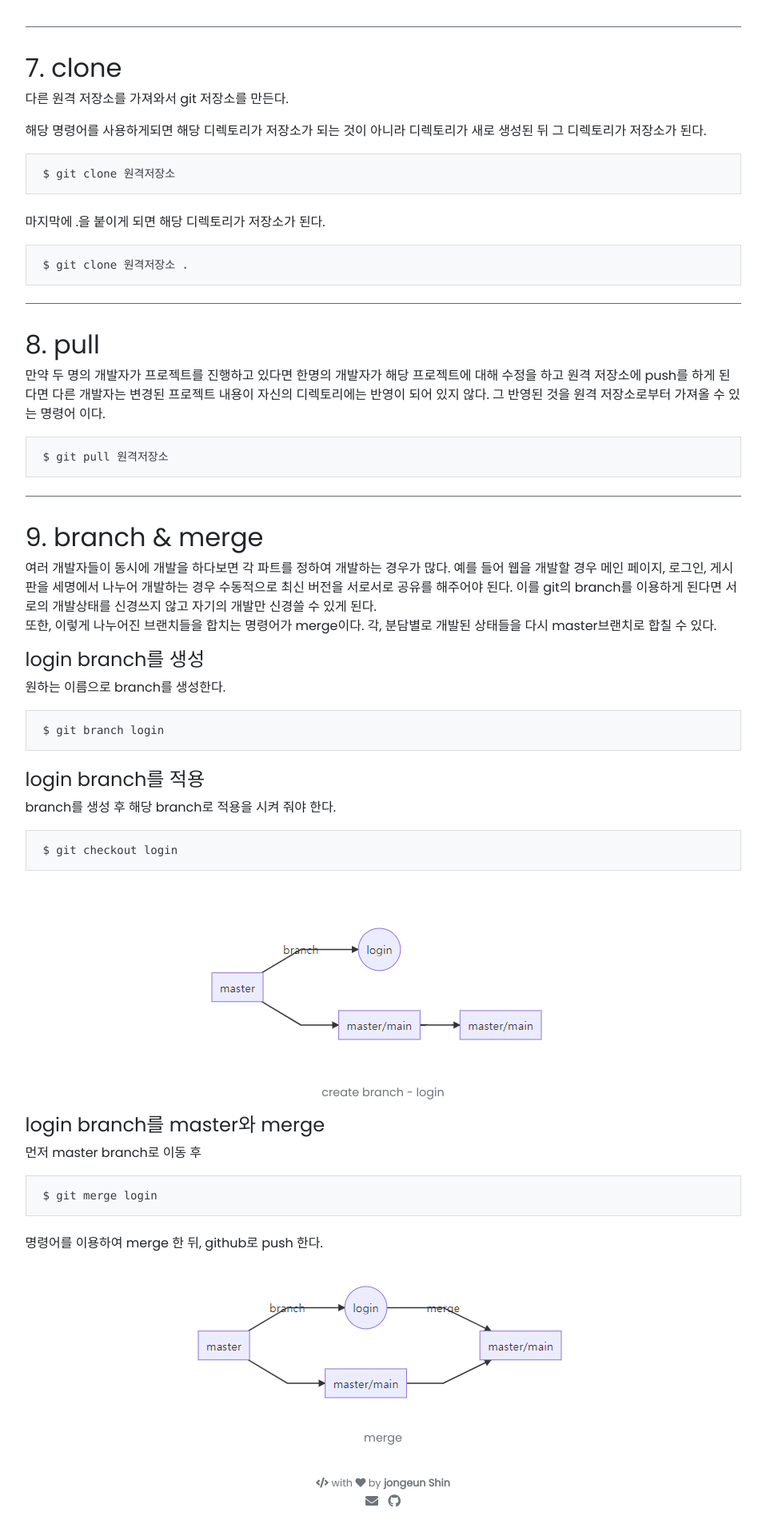
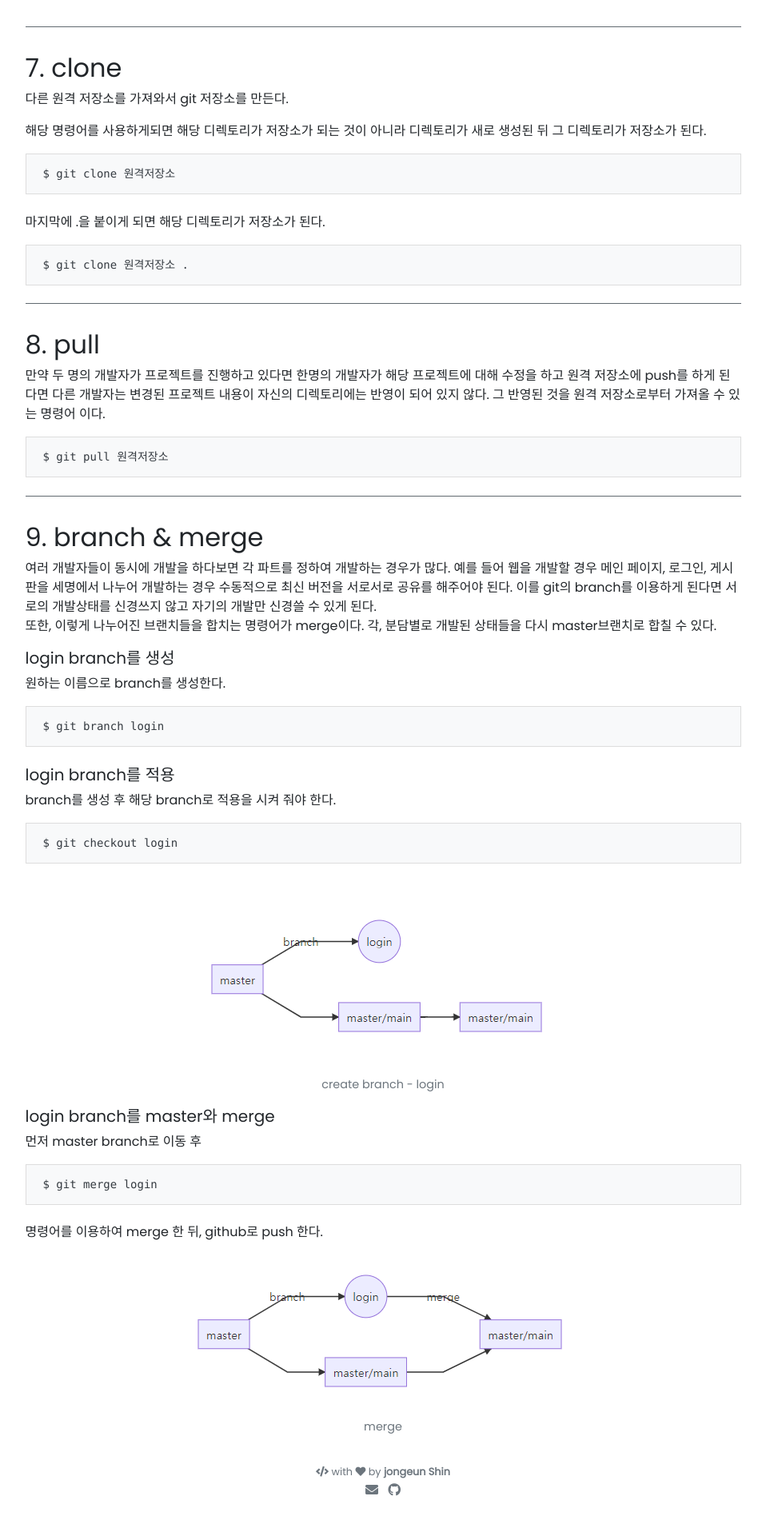
Before and after one commit to jongeunShin95/jongeunshin95.github.io, a Jekyll site: the page built from _posts/2020-03-02-git.md, in a window 1280 px wide. Shown: the part 2202-4108 px from the top of the page at 80% size, without its empty margins (161-1119 px from the left). Built offline with Jekyll 4.4.1, drawn with Linux system fonts in a browser that asks for light colours; nearby versions of some CDN libraries; our own code applies the rules of GitHub Pages for plain Markdown files; comment, search, counter and statistics services are not loaded.

```diff
--- a/_posts/2020-03-02-git.md
+++ b/_posts/2020-03-02-git.md
@@ -114,13 +114,13 @@ comments: true
 <br>
 또한, 이렇게 나누어진 브랜치들을 합치는 명령어가 merge이다. 각, 분담별로 개발된 상태들을 다시 master브랜치로 합칠 수 있다.
 
-#### login branch를 생성
+##### login branch를 생성
 
 원하는 이름으로 branch를 생성한다.
 
     $ git branch login
 
-#### login branch를 적용
+##### login branch를 적용
 
 branch를 생성 후 해당 branch로 적용을 시켜 줘야 한다.
 
@@ -128,7 +128,7 @@ branch를 생성 후 해당 branch로 적용을 시켜 줘야 한다.
 
 {% include elements/figure.html image="https://github.com/jongeunShin95/jongeunShin95.github.io/blob/master/assets/images/git/create_branch.png?raw=true" caption="create branch - login" %}
 
-#### login branch를 master와 merge
+##### login branch를 master와 merge
 
 먼저 master branch로 이동 후
 
```
Also changed, not shown: _posts/2020-03-29-Generator.md (+2 -2 lines).
